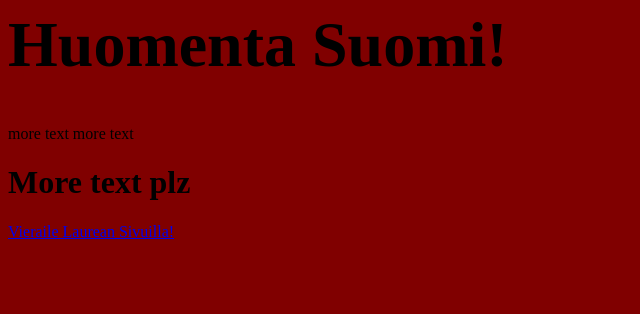
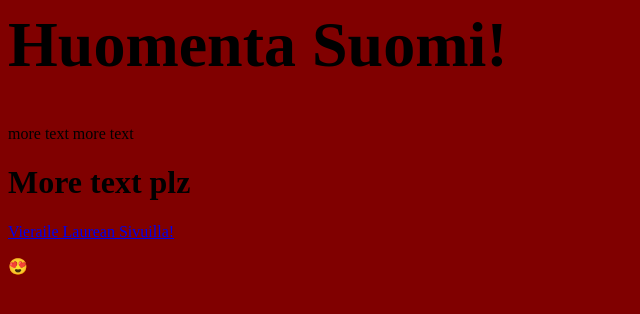
Before and after one commit to OlofPalmu/Demo2, a plain HTML site: page index.html in a window 1280 px wide. Shown: the full height of the page, 0-640 px from the left. Drawn offline with Linux system fonts and the light colour scheme.

Commit message:
Update index.html

```diff
--- a/index.html
+++ b/index.html
@@ -4,3 +4,4 @@ more text
 <H1>More text plz</H1>
 <body bgcolor="#800000">
 <a href="www.laurea.fi">Vieraile Laurean Sivuilla!</a>
+  <P>&#128525;</P>
```
